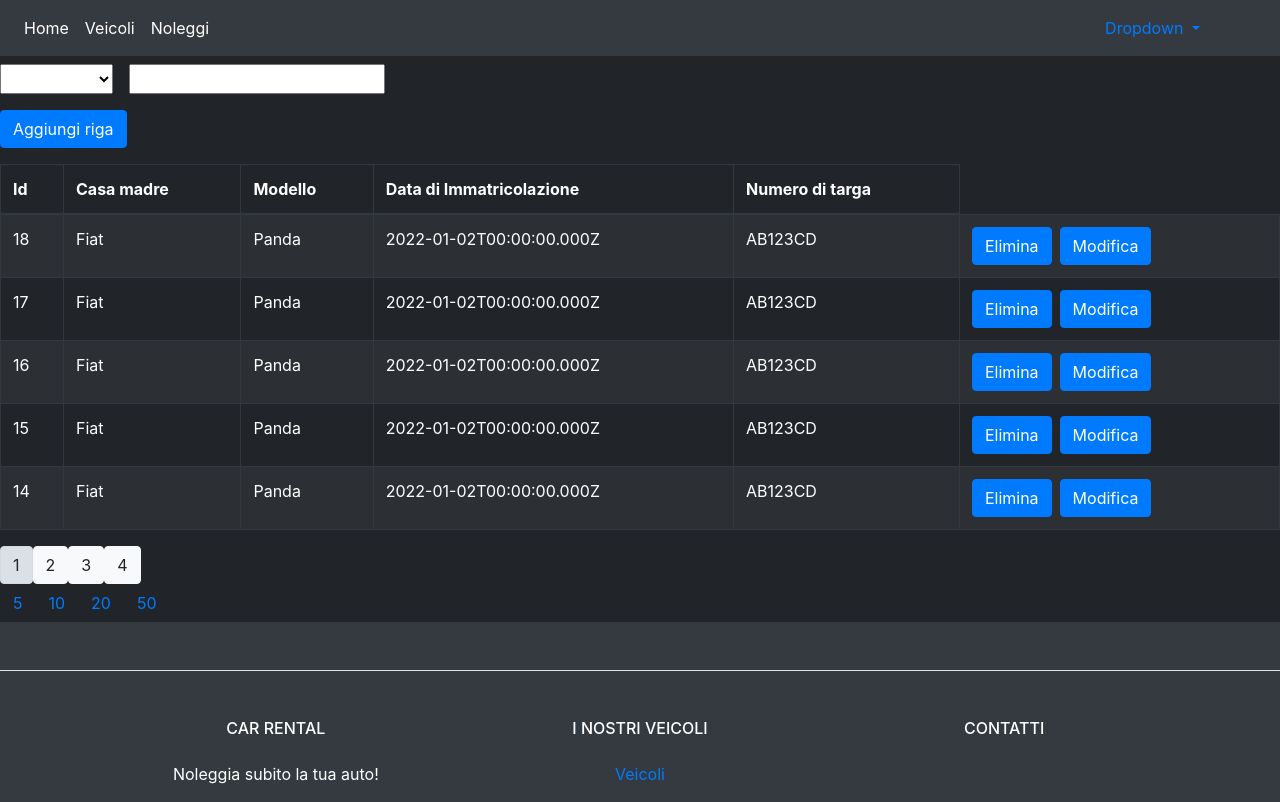
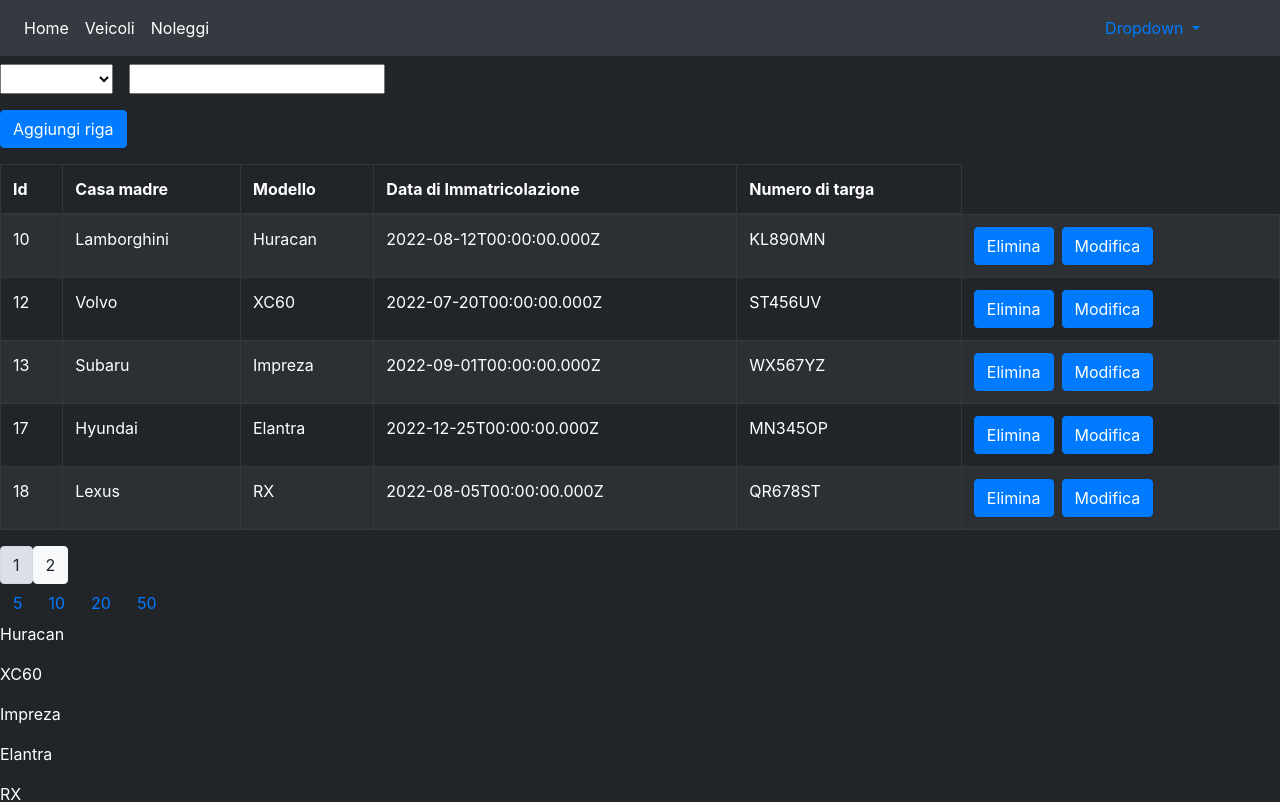
Before and after one commit to trollfaceiv/CarRentalAngular, an Angular app: page /vehicle-info in a window 1280 px wide. Shown: the top 802 px of the page. Built offline with nearby package versions, Linux system fonts and the light colour scheme; data requests are answered from the project's data file.

Commit message:
Aggiunto eliminazione

```diff
--- /dev/null
+++ b/db.json
@@ -0,0 +1,74 @@
+{
+  "vehicles": [
+    {
+      "id": 10,
+      "factory": "Lamborghini",
+      "model": "Huracan",
+      "plateDate": "2022-08-12T00:00:00.000Z",
+      "plateNumber": "KL890MN"
+    },
+    {
+      "id": 12,
+      "factory": "Volvo",
+      "model": "XC60",
+      "plateDate": "2022-07-20T00:00:00.000Z",
+      "plateNumber": "ST456UV"
+    },
+    {
+      "id": 13,
+      "factory": "Subaru",
+      "model": "Impreza",
+      "plateDate": "2022-09-01T00:00:00.000Z",
+      "plateNumber": "WX567YZ"
+    },
+    {
+      "id": 17,
+      "factory": "Hyundai",
+      "model": "Elantra",
+      "plateDate": "2022-12-25T00:00:00.000Z",
+      "plateNumber": "MN345OP"
+    },
+    {
+      "id": 18,
+      "factory": "Lexus",
+      "model": "RX",
+      "plateDate": "2022-08-05T00:00:00.000Z",
+      "plateNumber": "QR678ST"
+    },
+    {
+      "id": 19,
+      "factory": "Chevrolet",
+      "model": "Equinox",
+      "plateDate": "2022-11-18T00:00:00.000Z",
+      "plateNumber": "UV901WX"
+    },
+    {
+      "id": 20,
+      "factory": "BMW",
+      "model": "3 Series",
+      "plateDate": "2022-10-01T00:00:00.000Z",
+      "plateNumber": "YZ234AB"
+    },
+    {
+      "id": 21,
+      "factory": "Tesla",
+      "model": "Model 3",
+      "plateDate": "2022-09-15T00:00:00.000Z",
+      "plateNumber": "CD567EF"
+    },
+    {
+      "id": 23,
+      "factory": "Ford",
+      "model": "Escape",
+      "plateDate": "2022-12-20T00:00:00.000Z",
+      "plateNumber": "KL012MN"
+    },
+    {
+      "id": 24,
+      "factory": "Mercedes-Benz",
+      "model": "E-Class",
+      "plateDate": "2022-10-05T00:00:00.000Z",
+      "plateNumber": "OP345QR"
+    }
+  ]
+}
--- a/src/app/features/vehicle/components/vehicle-info/vehicle-info.component.html
+++ b/src/app/features/vehicle/components/vehicle-info/vehicle-info.component.html
@@ -1,2 +1,6 @@
-<app-my-table *ngIf="vehicleArray.length > 0" [tableConfig]="vehicleTabHeaders" [data]="vehicleArray"></app-my-table>
-<!-- ciao -->
+<app-my-table *ngIf="vehicleArray"
+  [tableConfig]="vehicleTabHeaders"
+  [data]="vehicleArray"
+  (performActionEmitter)="handlePerformedAction($event)">
+</app-my-table>
+<p class ="text-white" *ngFor="let x of vehicleArray">{{x.model}}</p>
--- a/src/app/features/vehicle/components/vehicle-info/vehicle-info.component.ts
+++ b/src/app/features/vehicle/components/vehicle-info/vehicle-info.component.ts
@@ -1,10 +1,10 @@
-import { Component, OnInit } from '@angular/core';
+import { ChangeDetectorRef, Component, Input, OnChanges, OnInit } from '@angular/core';
 import { Vehicle } from '../../models/vehicle.model';
 import { MyTableConfig } from 'src/app/shared/components/my-table/my-table.config';
 import { MyTableActionEnum } from 'src/app/shared/components/my-table/my-table.actionenum';
 import { VehicleService } from '../../services/vehicle.service';
-import { catchError, map, tap } from 'rxjs/operators';
-import { Observable } from 'rxjs';
+import { MyHeaders } from 'src/app/shared/components/my-table/my-table.headers';
+
 
 @Component({
   selector: 'app-vehicle-info',
@@ -14,19 +14,14 @@
 })
 
 export class VehicleInfoComponent implements OnInit {
-  vehicleArray: Vehicle[] = []
 
-  constructor(private vehicleService: VehicleService) { }
+  constructor(private vehicleService: VehicleService, private cdr: ChangeDetectorRef) { }
 
-     ngOnInit() {
-
-    this.getVehicles();
-  }
-
-  vehicleTabHeaders = new MyTableConfig(
+   vehicleArray!: Vehicle[];
+   vehicleTabHeaders: MyTableConfig<Vehicle> = new MyTableConfig(
     ['Id', 'Casa madre', 'Modello', 'Data di Immatricolazione', 'Numero di targa'],
     Vehicle,
-    { defaultColumn: 'id', orderType: 'desc' },
+    { defaultColumn: 'id', orderType: 'asc' },
     { columns: ['Casa madre', 'Modello'] },
     { itemPerPage: 5, itemPerPageOptions: [5, 10, 20, 50] },
     [{ type: MyTableActionEnum.DELETE, buttonConfig: { customCssClass: 'btn btn-primary mr-2', text: 'Elimina', image: '' } },
@@ -34,9 +29,39 @@
     { type: MyTableActionEnum.NEW_ROW, buttonConfig: { customCssClass: 'btn btn-primary mr-2', text: 'Aggiungi riga', image: '' } }]);
 
 
-    getVehicles(){
+     ngOnInit():void {
+
+    this.getVehicles();
+
+  }
+
+
+
+
+    handlePerformedAction(action: { action: MyTableActionEnum; rowData: any }) {
+      if (action.action === MyTableActionEnum.NEW_ROW) {
+        console.log('Premuto il bottone "NEW_ROW"');
+      } else if (action.action === MyTableActionEnum.EDIT) {
+        console.log('Premuto il bottone "EDIT"');
+      } else if (action.action === MyTableActionEnum.DELETE) {
+        this.deleteVehicles(action.rowData);
+      }
+    }
+
+
+
+
+    getVehicles() {
       this.vehicleService.getVehicles().subscribe((vehicles: Vehicle[]) => {
         this.vehicleArray = vehicles;
       });
     }
+
+
+    deleteVehicles(vehicle: Vehicle){
+      this.vehicleArray = this.vehicleArray.filter(v => v.id !== vehicle.id);
+      this.vehicleService.deleteVehicle(vehicle.id).subscribe((response) => {
+        console.log("get vehicles fatta");
+      });
+    }
 }
--- a/src/app/features/vehicle/services/vehicle.service.ts
+++ b/src/app/features/vehicle/services/vehicle.service.ts
@@ -10,9 +10,12 @@
 })
 
 
+export class VehicleService {
+  vehicleUrl = 'http://localhost:3000/vehicles';
 
-export class VehicleService {
-  vehicleUrl = 'assets/vehicles.json';
+  httpOptions = {
+    headers: new HttpHeaders({ 'Content-Type': 'application/json' })
+  };
 
   constructor(private http: HttpClient) { }
 
@@ -22,16 +25,32 @@
     .pipe(catchError(this.handleError<Vehicle[]>('getVehicles', [])))
   }
 
+  addVehicle(vehicle: Vehicle): Observable<Vehicle>{
+    return this.http.post<Vehicle>(this.vehicleUrl, vehicle)
+    .pipe(catchError(this.handleError<Vehicle>('addVehicle')))
+  }
+
+  updateVehicle(vehicle: Vehicle): Observable<Vehicle>{
+    return this.http.put<Vehicle>(this.vehicleUrl, vehicle, this.httpOptions)
+    .pipe(catchError(this.handleError<Vehicle>('updateVehicle')))
+  }
+
+  deleteVehicle(id:number): Observable<Vehicle>{
+    const url = `${this.vehicleUrl}/${id}`
+    return this.http.delete<Vehicle>(url, this.httpOptions)
+    .pipe(catchError(this.handleError<Vehicle>('deleteVehicle')))
+  }
+
+  getVehicleById(id: number): Observable<Vehicle>{
+    const url = `${this.vehicleUrl}/${id}`
+    return this.http.get<Vehicle>(url).pipe
+    (catchError(this.handleError<Vehicle>('getVehicleById')))
+  }
+
   private handleError<T>(operation = 'operation', result?: T) {
     return (error: any): Observable<T> => {
-
-      // TODO: send the error to remote logging infrastructure
       console.error(error); // log to console instead
-
-      // TODO: better job of transforming error for user consumption
       console.log(`${operation} failed: ${error.message}`);
-
-      // Let the app keep running by returning an empty result.
       return of(result as T);
     };
   }
--- a/src/app/shared/components/my-table/my-table.component.html
+++ b/src/app/shared/components/my-table/my-table.component.html
@@ -7,7 +7,7 @@
   <input type="text" class="mt-2" #searchBox (keyup)="applyFilter(selectedOption, searchBox.value)">
 </div>
 <ng-container *ngFor="let x of tableConfig.actions">
-  <app-my-button *ngIf="x.type === 0" [buttonConfig]="x.buttonConfig" (click)="performAction(x.type)"> </app-my-button>
+  <app-my-button *ngIf="x.type === 0" [buttonConfig]="x.buttonConfig" (click)="performNewAction(x.type)"> </app-my-button>
   </ng-container>
 
 
@@ -16,10 +16,10 @@
         <th scope="col" *ngFor="let x of tableConfig.headers" (click)="sortTable(x.key)">{{x.label}}</th>
     </thead>
     <tbody>
-        <tr scope="row" *ngFor="let item of sortedData | paginationPipe: itemPerPage : currentPage ; let i = index">
+      <tr scope="row" *ngFor="let item of data | sort: column : currentSortStatus | paginationPipe: itemPerPage : currentPage  ; let i = index">
            <td *ngFor="let x of tableConfig.headers" >{{item[x.key]}}</td>
            <td><ng-container *ngFor="let x of tableConfig.actions">
-            <app-my-button [buttonConfig]="x.buttonConfig" (click)="performAction(x.type)" *ngIf="x.type !== 0"> </app-my-button>
+            <app-my-button [buttonConfig]="x.buttonConfig" (click)="performAction(x.type, item)" *ngIf="x.type !== 0"> </app-my-button>
           </ng-container>
         </td>
         </tr>
--- a/src/app/shared/components/my-table/my-table.component.ts
+++ b/src/app/shared/components/my-table/my-table.component.ts
@@ -1,4 +1,4 @@
-import { AfterViewInit, ChangeDetectorRef, Component, Input, OnChanges, OnInit, SimpleChanges, ViewChild } from '@angular/core';
+import { AfterViewInit, ChangeDetectorRef, Component, EventEmitter, Input, OnChanges, OnInit, Output, SimpleChanges, ViewChild } from '@angular/core';
 import { MyTableConfig } from './my-table.config';
 import * as _ from "lodash";
 
@@ -14,7 +14,7 @@
   templateUrl: './my-table.component.html',
   styleUrls: ['./my-table.component.css'],
 })
-export class MyTableComponent<T> implements OnInit {
+export class MyTableComponent<T> implements OnInit{
 
 
   @Input() tableConfig!: MyTableConfig<T>;
@@ -26,6 +26,7 @@
 
   sortedData = this.data;
   currentSortStatus!: MyOrder[];
+  column!: string;
 
   selectedOption!: string;
   searchResult! : any[];
@@ -37,24 +38,32 @@
   pageSize!: number;
   pagesOptions: number[] = [];
 
+  @Output() performActionEmitter: EventEmitter<{ action: MyTableActionEnum; rowData: any }> = new EventEmitter<{ action: MyTableActionEnum; rowData: any }>();
+  @Output() performNewActionEmitter: EventEmitter<MyTableActionEnum> = new EventEmitter<MyTableActionEnum>();
   constructor(private cdr: ChangeDetectorRef) { }
+
+
 
   ngOnInit(): void {
     this.sortedData = this.data;
+    console.log(this.data);
     this.initializeSortStatus();
     this.applyFieldOptions(this.tableConfig.search);
     this.initializeOrUpdatePagination();
     console.log(this.tableConfig.getHeaders())
   }
 
-  public performAction(action: MyTableActionEnum ) {
-        if(action === MyTableActionEnum.DELETE)
-          console.log('cancellazione effetuata');
-        if(action === MyTableActionEnum.EDIT)
-          console.log('modifica effettuata');
-        if(action === MyTableActionEnum.NEW_ROW)
-          console.log('aggiunta effettuata');
-    }
+  public performAction(action: MyTableActionEnum, rowData: any): void {
+    console.log("È stato premuto il bottone " + action);
+    console.log("è stato passato" + rowData);
+    this.performActionEmitter.emit({ action, rowData });
+  }
+
+  public performNewAction(action: MyTableActionEnum): void {
+    console.log("È stato premuto il bottone " + action);
+    this.performNewActionEmitter.emit(action);
+  }
+
 
 
   public changePage(page: number) {
@@ -85,7 +94,12 @@
     }
   }
 
-  sortTable(column: string){
+sortTable(column:string){
+  this.column = column;
+}
+
+
+  /*  sortTable(column: string){
     this.currentSortStatus.forEach(element => {
       if(element.defaultColumn === column){
         if(element.orderType === '' || element.orderType ==='asc'){
@@ -100,7 +114,7 @@
       }
     });
     this.cdr.detectChanges();
-  }
+  }  */
 
 
   applyFieldOptions(searchFields : MySearch){
--- a/src/app/shared/components/my-table/my-table.config.ts
+++ b/src/app/shared/components/my-table/my-table.config.ts
@@ -31,7 +31,6 @@
 
 
     labelToMap(keys: string[], labels: string[]){
-      console.log(Object.entries(_.zipObject(keys,labels)).map(([key,label]) => ({key,label})));
       return Object.entries(_.zipObject(keys,labels)).map(([key,label]) => ({key,label}));
     }
 
--- a/src/app/shared/shared.module.module.ts
+++ b/src/app/shared/shared.module.module.ts
@@ -6,13 +6,15 @@
 import { MyButtonComponent } from './components/my-button/my-button.component';
 import { PaginationPipePipe } from './pipes/pagination/pagination-pipe.pipe';
 import { FormsModule } from '@angular/forms';
+import { SortPipe } from './pipes/sorting/sort.pipe';
 
 @NgModule({
   declarations: [
     AppHeaderComponent,
     MyTableComponent,
     MyButtonComponent,
-    PaginationPipePipe
+    PaginationPipePipe,
+    SortPipe
   ],
   imports: [
     CommonModule,
--- a/src/assets/vehicles.json
+++ b/src/assets/vehicles.json
@@ -1,120 +1,214 @@
-[
+{
+    "vehicles": [
       {
         "id": 1,
-        "factory": "Fiat",
-        "model": "Panda",
-        "plateDate": "2022-01-01T00:00:00.000Z",
-        "plateNumber": "AB123CD"
-    },  {
-        "id": 2,
-        "factory": "Fiat",
-        "model": "Panda",
-        "plateDate": "2022-01-01T00:00:00.000Z",
-        "plateNumber": "AB123CD"
-    },    {
-        "id": 3,
-        "factory": "Fiat",
-        "model": "Panda",
-        "plateDate": "2022-01-01T00:00:00.000Z",
-        "plateNumber": "AB123CD"
-    },    {
-        "id": 4,
-        "factory": "Fiat",
-        "model": "Panda",
-        "plateDate": "2022-01-01T00:00:00.000Z",
-        "plateNumber": "AB123CD"
-    },    {
-        "id": 5,
-        "factory": "Fiat",
-        "model": "Panda",
-        "plateDate": "2022-01-01T00:00:00.000Z",
-        "plateNumber": "AB123CD"
-    },    {
-        "id": 6,
-        "factory": "Fiat",
-        "model": "Panda",
-        "plateDate": "2022-01-01T00:00:00.000Z",
-        "plateNumber": "AB123CD"
-    },    {
-        "id": 7,
-        "factory": "Fiat",
-        "model": "Panda",
-        "plateDate": "2022-01-01T00:00:00.000Z",
-        "plateNumber": "AB123CD"
-    },    {
-        "id": 8,
-        "factory": "Fiat",
-        "model": "Panda",
-        "plateDate": "2022-01-01T00:00:00.000Z",
-        "plateNumber": "AB123CD"
-    },    {
-        "id": 9,
-        "factory": "Fiat",
-        "model": "Panda",
+        "factory": "BMW",
+        "model": "X5",
         "plateDate": "2022-01-01T00:00:00.000Z",
         "plateNumber": "AB123CD"
       },
       {
+        "id": 2,
+        "factory": "Tesla",
+        "model": "Model S",
+        "plateDate": "2021-12-15T00:00:00.000Z",
+        "plateNumber": "EF456GH"
+      },
+      {
+        "id": 3,
+        "factory": "Toyota",
+        "model": "Camry",
+        "plateDate": "2022-05-10T00:00:00.000Z",
+        "plateNumber": "IJ789KL"
+      },
+      {
+        "id": 4,
+        "factory": "Ford",
+        "model": "Mustang",
+        "plateDate": "2022-03-20T00:00:00.000Z",
+        "plateNumber": "MN012OP"
+      },
+      {
+        "id": 5,
+        "factory": "Mercedes-Benz",
+        "model": "C-Class",
+        "plateDate": "2022-02-05T00:00:00.000Z",
+        "plateNumber": "QR345ST"
+      },
+      {
+        "id": 6,
+        "factory": "Chevrolet",
+        "model": "Camaro",
+        "plateDate": "2022-07-08T00:00:00.000Z",
+        "plateNumber": "UV678WX"
+      },
+      {
+        "id": 7,
+        "factory": "Honda",
+        "model": "Accord",
+        "plateDate": "2022-09-25T00:00:00.000Z",
+        "plateNumber": "YZ901AB"
+      },
+      {
+        "id": 8,
+        "factory": "Audi",
+        "model": "A4",
+        "plateDate": "2022-06-18T00:00:00.000Z",
+        "plateNumber": "CD234EF"
+      },
+      {
+        "id": 9,
+        "factory": "Volkswagen",
+        "model": "Golf",
+        "plateDate": "2022-11-30T00:00:00.000Z",
+        "plateNumber": "GH567IJ"
+      },
+      {
         "id": 10,
-        "factory": "Fiat",
-        "model": "Panda",
-        "plateDate": "2022-01-01T00:00:00.000Z",
-        "plateNumber": "AB123CD"
+        "factory": "Lamborghini",
+        "model": "Huracan",
+        "plateDate": "2022-08-12T00:00:00.000Z",
+        "plateNumber": "KL890MN"
       },
       {
         "id": 11,
-        "factory": "Fiat",
-        "model": "Panda",
-        "plateDate": "2022-01-02T00:00:00.000Z",
-        "plateNumber": "AB123CD"
+        "factory": "Nissan",
+        "model": "Altima",
+        "plateDate": "2022-10-05T00:00:00.000Z",
+        "plateNumber": "OP123QR"
       },
       {
         "id": 12,
-        "factory": "Fiat",
-        "model": "Panda",
-        "plateDate": "2022-01-02T00:00:00.000Z",
-        "plateNumber": "AB123CD"
+        "factory": "Volvo",
+        "model": "XC60",
+        "plateDate": "2022-07-20T00:00:00.000Z",
+        "plateNumber": "ST456UV"
       },
       {
         "id": 13,
-        "factory": "Fiat",
-        "model": "Panda",
-        "plateDate": "2022-01-02T00:00:00.000Z",
-        "plateNumber": "AB123CD"
+        "factory": "Subaru",
+        "model": "Impreza",
+        "plateDate": "2022-09-01T00:00:00.000Z",
+        "plateNumber": "WX567YZ"
       },
       {
         "id": 14,
-        "factory": "Fiat",
-        "model": "Panda",
-        "plateDate": "2022-01-02T00:00:00.000Z",
-        "plateNumber": "AB123CD"
+        "factory": "Jeep",
+        "model": "Wrangler",
+        "plateDate": "2022-11-15T00:00:00.000Z",
+        "plateNumber": "AB678CD"
       },
       {
         "id": 15,
-        "factory": "Fiat",
-        "model": "Panda",
-        "plateDate": "2022-01-02T00:00:00.000Z",
-        "plateNumber": "AB123CD"
+        "factory": "Mazda",
+        "model": "CX-5",
+        "plateDate": "2022-08-28T00:00:00.000Z",
+        "plateNumber": "EF901GH"
       },
       {
         "id": 16,
-        "factory": "Fiat",
-        "model": "Panda",
-        "plateDate": "2022-01-02T00:00:00.000Z",
-        "plateNumber": "AB123CD"
+        "factory": "Kia",
+        "model": "Sportage",
+        "plateDate": "2022-10-10T00:00:00.000Z",
+        "plateNumber": "IJ012KL"
       },
       {
         "id": 17,
-        "factory": "Fiat",
-        "model": "Panda",
-        "plateDate": "2022-01-02T00:00:00.000Z",
-        "plateNumber": "AB123CD"
+        "factory": "Hyundai",
+        "model": "Elantra",
+        "plateDate": "2022-12-25T00:00:00.000Z",
+        "plateNumber": "MN345OP"
       },
       {
         "id": 18,
-        "factory": "Fiat",
-        "model": "Panda",
-        "plateDate": "2022-01-02T00:00:00.000Z",
-        "plateNumber": "AB123CD"
+        "factory": "Lexus",
+        "model": "RX",
+        "plateDate": "2022-08-05T00:00:00.000Z",
+        "plateNumber": "QR678ST"
+      },
+      {
+        "id": 19,
+        "factory": "Chevrolet",
+        "model": "Equinox",
+        "plateDate": "2022-11-18T00:00:00.000Z",
+        "plateNumber": "UV901WX"
+      },
+      {
+        "id": 20,
+        "factory": "BMW",
+        "model": "3 Series",
+        "plateDate": "2022-10-01T00:00:00.000Z",
+        "plateNumber": "YZ234AB"
+      },
+      {
+        "id": 21,
+        "factory": "Tesla",
+        "model": "Model 3",
+        "plateDate": "2022-09-15T00:00:00.000Z",
+        "plateNumber": "CD567EF"
+      },
+      {
+        "id": 22,
+        "factory": "Toyota",
+        "model": "Rav4",
+        "plateDate": "2022-11-10T00:00:00.000Z",
+        "plateNumber": "GH890IJ"
+      },
+      {
+        "id": 23,
+        "factory": "Ford",
+        "model": "Escape",
+        "plateDate": "2022-12-20T00:00:00.000Z",
+        "plateNumber": "KL012MN"
+      },
+      {
+        "id": 24,
+        "factory": "Mercedes-Benz",
+        "model": "E-Class",
+        "plateDate": "2022-10-05T00:00:00.000Z",
+        "plateNumber": "OP345QR"
+      },
+      {
+        "id": 25,
+        "factory": "Honda",
+        "model": "Civic",
+        "plateDate": "2022-09-08T00:00:00.000Z",
+        "plateNumber": "ST678UV"
+      },
+      {
+        "id": 26,
+        "factory": "Audi",
+        "model": "Q5",
+        "plateDate": "2022-12-25T00:00:00.000Z",
+        "plateNumber": "WX901YZ"
+      },
+      {
+        "id": 27,
+        "factory": "Volkswagen",
+        "model": "Passat",
+        "plateDate": "2022-10-30T00:00:00.000Z",
+        "plateNumber": "AB012CD"
+      },
+      {
+        "id": 28,
+        "factory": "Lamborghini",
+        "model": "Aventador",
+        "plateDate": "2022-12-12T00:00:00.000Z",
+        "plateNumber": "EF345GH"
+      },
+      {
+        "id": 29,
+        "factory": "Nissan",
+        "model": "Sentra",
+        "plateDate": "2022-10-25T00:00:00.000Z",
+        "plateNumber": "IJ678KL"
+      },
+      {
+        "id": 30,
+        "factory": "Volvo",
+        "model": "S60",
+        "plateDate": "2022-12-08T00:00:00.000Z",
+        "plateNumber": "MN901OP"
       }
     ]
+  }
```
Also changed, not shown: src/app/shared/pipes/sorting/sort.pipe.ts (added, +26 -0 lines), 1 other file (tests, documents, lock files or other folders). Lines whose indentation alone changed are shown as unchanged.
